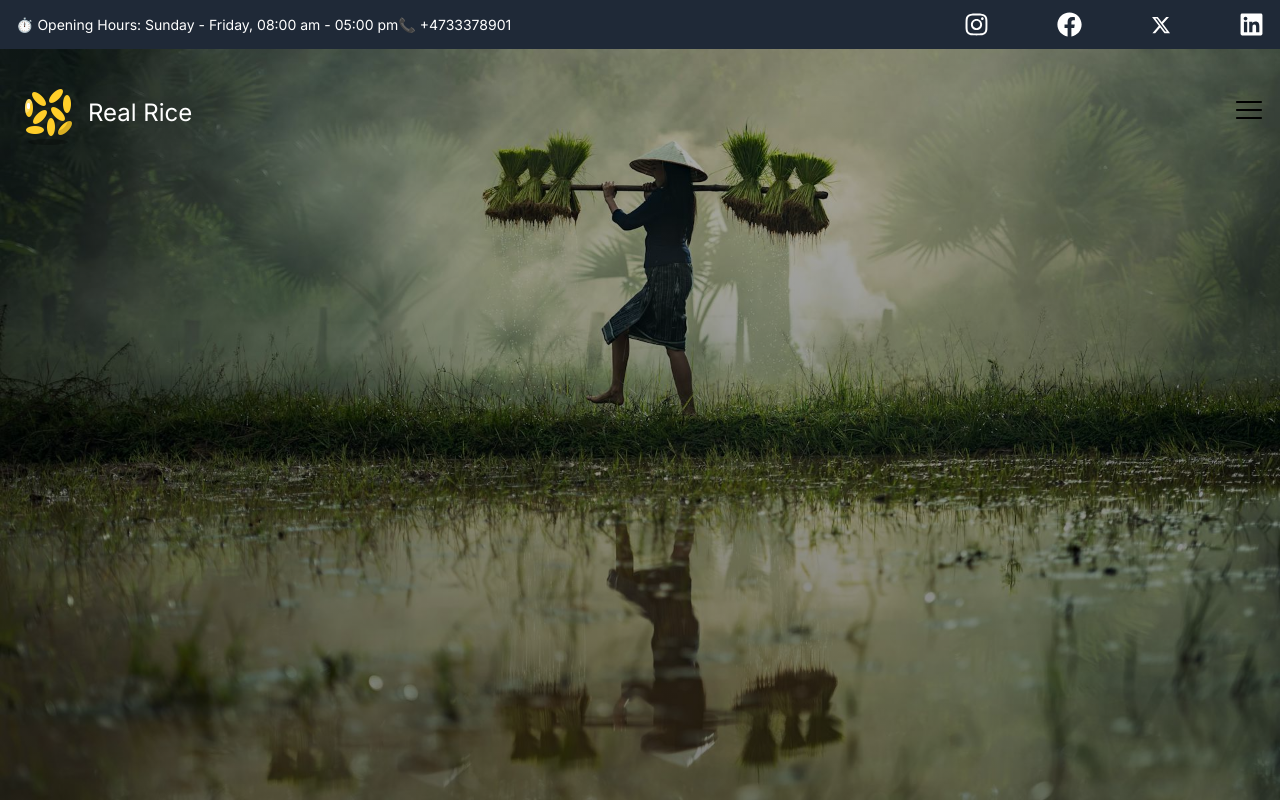
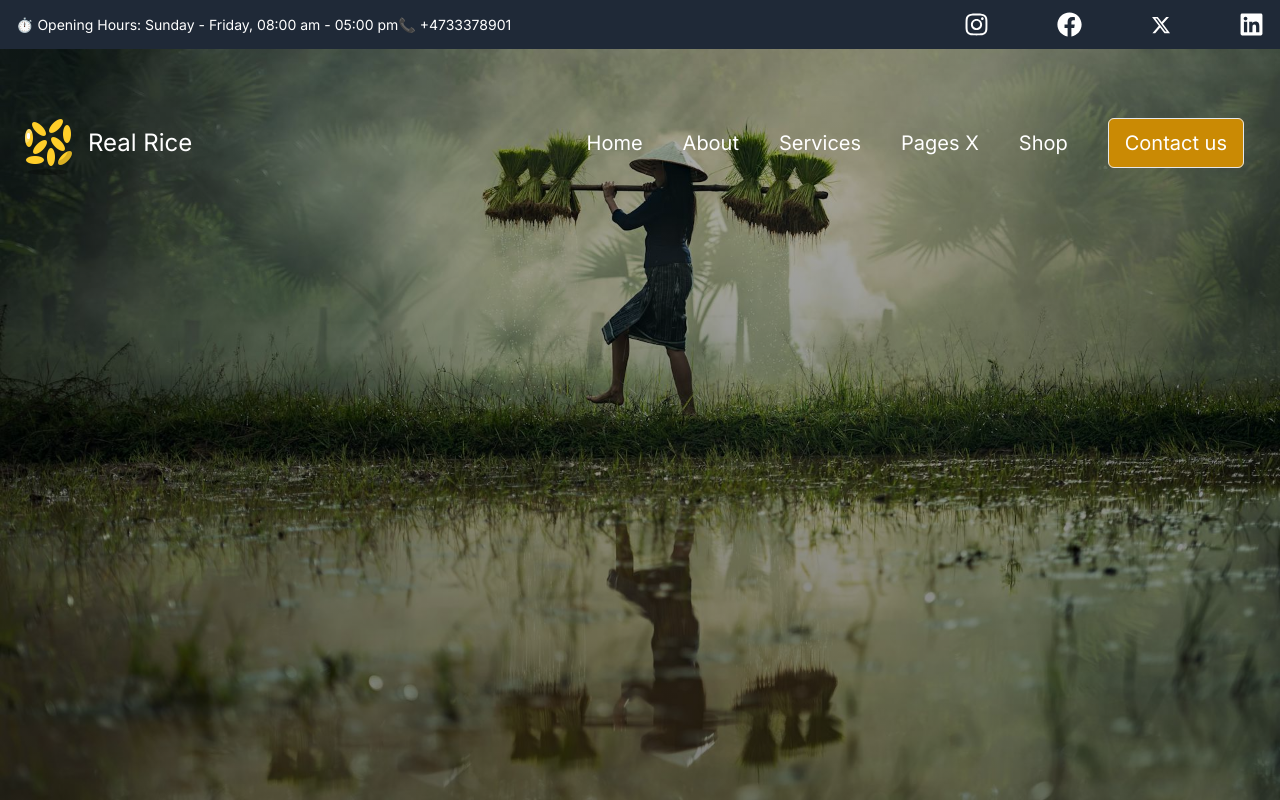
Before and after one commit to derikaquary/24-rice-official, a Next.js app: page / in a window 1280 px wide. Built offline with nearby package versions, Linux system fonts and the light colour scheme.

Commit message:
Working on the small screen page of the landing page

```diff
--- a/app/_components/HeaderBottom.js
+++ b/app/_components/HeaderBottom.js
@@ -1,15 +1,11 @@
-import Image from "next/image";
-import logo from "../../public/logo.png";
+import LogoRice from "./LogoRice";
 import Navigation from "./Navigation";
 
 function HeaderBottom() {
   return (
     <>
-      <div className="container mx-auto flex items-center justify-between sm:px-4 sm:py-7">
-        <div className="relative flex h-10 items-center">
-          <Image src={logo} alt="Logo" className="object-cover" />
-          <h1 className="ml-2 text-xl text-white sm:text-2xl">Real Rice</h1>
-        </div>
+      <div className="container relative mx-auto flex items-center justify-between px-3 sm:px-4 sm:py-7">
+        <LogoRice />
         <Navigation />
       </div>
     </>
--- /dev/null
+++ b/app/_components/LogoRice.js
@@ -0,0 +1,13 @@
+import Image from "next/image";
+import logo from "../../public/logo.png";
+
+function LogoRice() {
+  return (
+    <div className="relative flex h-10 items-center">
+      <Image src={logo} alt="Logo" className="object-cover" />
+      <h1 className="ml-2 text-xl text-white sm:text-2xl">Real Rice</h1>
+    </div>
+  );
+}
+
+export default LogoRice;
--- a/app/_components/Navigation.js
+++ b/app/_components/Navigation.js
@@ -11,16 +11,22 @@ function Navigation() {
     setIsMenuOpen(!isMenuOpen);
   }
 
+  const [isPagesOpen, setIsPagesOpen] = useState(false);
+  function togglePages() {
+    setIsPagesOpen(!isPagesOpen);
+  }
+
   return (
-    <div className="flex flex-col sm:flex-row">
     <div>
+      <div className="flex justify-end sm:hidden">
         <button onClick={() => toggleMenu()}>
           {isMenuOpen ? <FaTimes size={30} /> : <RxHamburgerMenu size={30} />}
         </button>
       </div>
-      <ul
-        className={`${isMenuOpen ? "block" : "hidden"} flex flex-col sm:flex-row sm:space-x-6`}
+      <nav
+        className={`sm:flex ${isMenuOpen ? "absolute left-0 top-[4rem] w-full bg-gray-800" : "hidden"} sm:relative sm:flex-row sm:space-x-6`}
       >
+        <ul className="flex flex-col items-center gap-4 px-5 py-4 text-xl text-white sm:flex-row sm:space-x-6">
           <li>
             <Link href="/">Home</Link>
           </li>
@@ -31,15 +37,29 @@ function Navigation() {
             <Link href="/services">Services</Link>
           </li>
           <li>
-          <Link href="/pages">Pages</Link>
+            <Link href="/pages">Pages</Link>{" "}
+            <button onClick={() => togglePages()}>X</button>
+            {isPagesOpen && (
+              <div className="mx-auto flex flex-col gap-4 rounded-lg border border-white py-2 pl-5 sm:hidden">
+                <Link href="/">Galery</Link>
+                <Link href="/">Team</Link>
+                <Link href="/">Blog</Link>
+              </div>
+            )}
           </li>
           <li>
             <Link href="/shop">Shop</Link>
           </li>
-        <li>
-          <Link href="/contactus">Contact us</Link>
+          <li className="sm:mb-5 sm:mt-5">
+            <Link
+              href="/contactus"
+              className="h-4 rounded-md border bg-yellow-600 px-4 py-3"
+            >
+              Contact us
+            </Link>
           </li>
         </ul>
+      </nav>
     </div>
   );
 }
```
Lines whose indentation alone changed are shown as unchanged.
